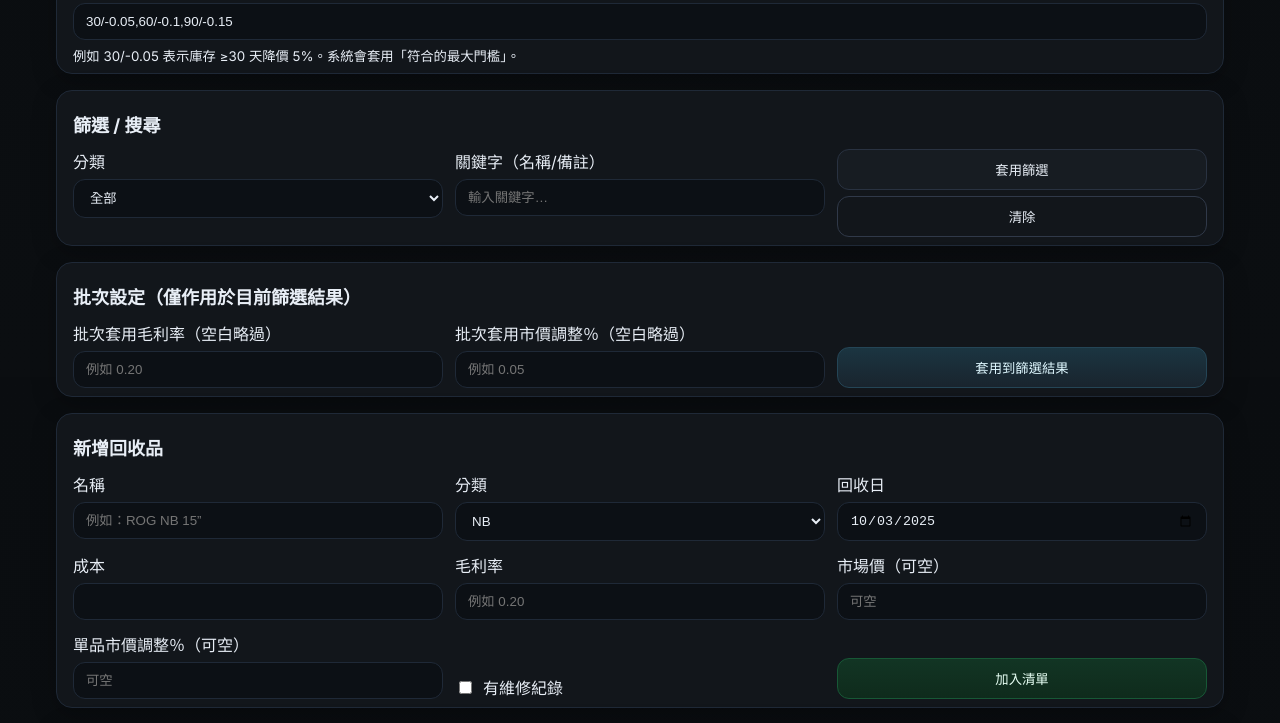
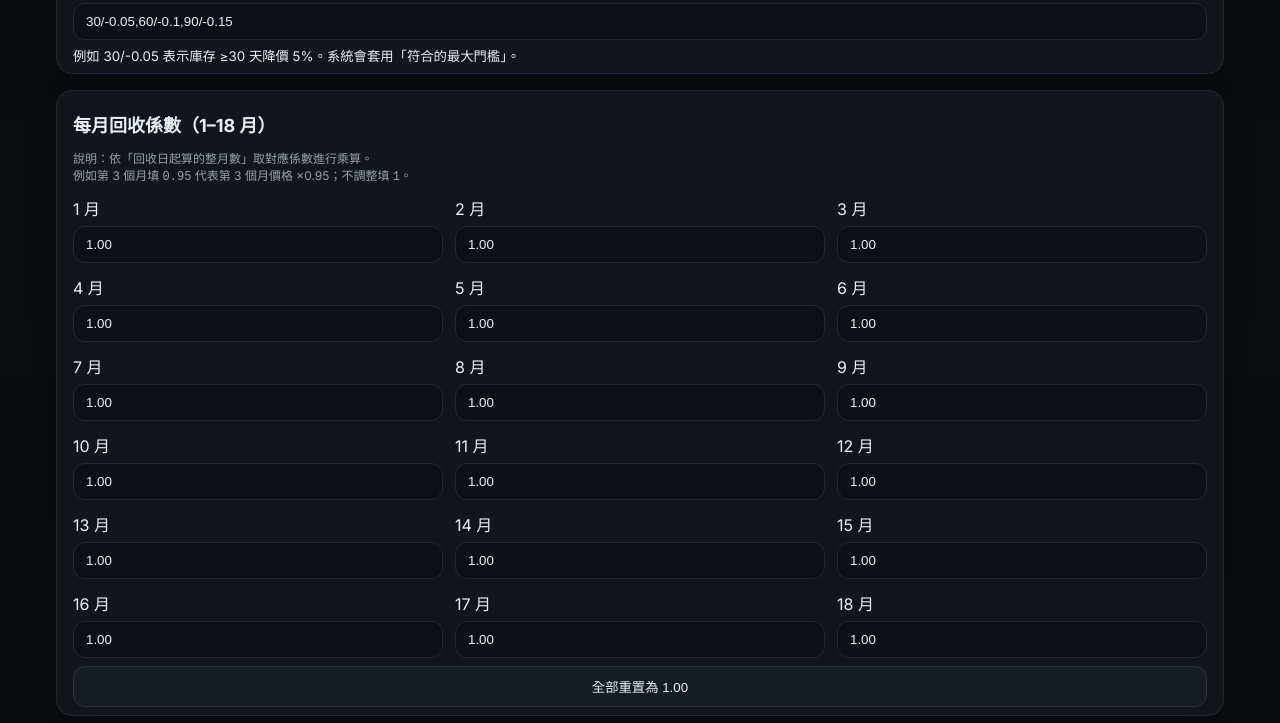
Before and after one commit to allen5821212-L/allen5821212-L-sinya-USEDPC-dashboard-pro-v8-repo, a plain HTML site: page index.html in a window 1280 px wide. Shown: the part 423-1146 px from the top of the page. Drawn offline with Linux system fonts and the light colour scheme.

Commit message:
Add files via upload

```diff
--- a/index.html
+++ b/index.html
@@ -69,6 +69,19 @@
         <label>逾期降價階梯（格式：天數/百分比，以逗號分隔）</label>
         <input id="ladderInput" type="text" value="30/-0.05,60/-0.10,90/-0.15"/>
         <small>例如 30/-0.05 表示庫存 ≥30 天降價 5%。系統會套用「符合的最大門檻」。</small>
+      </div>
+    </section>
+
+
+    <section class="card">
+      <h2>每月回收係數（1–18 月）</h2>
+      <p class="muted">說明：依「回收日起算的整月數」取對應係數進行乘算。<br/>
+      例如第 3 個月填 <code>0.95</code> 代表第 3 個月價格 ×0.95；不調整填 <code>1</code>。</p>
+      <div class="grid three" id="coeffGrid">
+        <!-- Inputs are generated by script.js -->
+      </div>
+      <div class="form-row align-end" style="margin-top:8px">
+        <button id="btnCoeffReset" class="btn">全部重置為 1.00</button>
       </div>
     </section>
 
--- a/script.js
+++ b/script.js
@@ -22,6 +22,7 @@ const state = {
     minMarginFloor: 0.10,
     notBelowMarketPct: -0.05,
     ladder: [ {days:30, adj:-0.05}, {days:60, adj:-0.10}, {days:90, adj:-0.15} ],
+    monthlyCoeffs: Array.from({length:18}, ()=>1.00),
   }
 };
 
@@ -115,7 +116,13 @@ function computePrice(item, globals, today = new Date()){
   steps.afterLadder = price;
   steps.ladderAdj = ladderAdj;
 
-  // 5) enforce minimum margin floor
+  // 5) monthly recovery coefficient (by month index 1..18)
+  const monthIndex = Math.min(18, Math.max(1, Math.floor(daysInStock/30)+1));
+  const coeff = Array.isArray(globals.monthlyCoeffs)? Number(globals.monthlyCoeffs[monthIndex-1]||1) : 1;
+  price = price * coeff;
+  steps.afterMonthlyCoeff = price;
+
+  // 6) enforce minimum margin floor
   const minPriceByMargin = cost * (1 + minMarginFloor);
   if(price < minPriceByMargin){
     price = minPriceByMargin;
@@ -162,6 +169,7 @@ function render(){
       <div class="badge mono">市價調整後: ${fmt(steps.adjustedMarket)}</div>
       <div class="badge mono">初步: ${fmt(steps.initialMarginPrice)}</div>
       <div class="badge mono">階梯(${steps.ladderAdj}): ${fmt(steps.afterLadder)}</div>
+      <div class="badge mono">月係數: ${fmt(steps.afterMonthlyCoeff)}</div>
       <div class="badge mono">底線: ${fmt(steps.afterMinMargin)}</div>
       <div class="badge mono">市價下限: ${fmt(steps.afterMarketFloor)}</div>
       <div class="badge mono">四捨五入: ${fmt(steps.afterRounding)}</div>
@@ -493,6 +501,7 @@ function pushGlobalsToUI(){
   $("#minMarginFloor").value = state.globals.minMarginFloor;
   $("#notBelowMarketPct").value = state.globals.notBelowMarketPct;
   $("#ladderInput").value = state.globals.ladder.map(x => `${x.days}/${x.adj}`).join(",");
+  buildCoeffGrid();
 }
 function seed(){
   state.items = [
@@ -510,13 +519,49 @@ function seed(){
     minMarginFloor: 0.10,
     notBelowMarketPct: -0.05,
     ladder: [ {days:30, adj:-0.05}, {days:60, adj:-0.10}, {days:90, adj:-0.15} ],
+    monthlyCoeffs: Array.from({length:18}, ()=>1.00),
   };
   pushGlobalsToUI();
   $("#toggleDiagnostics").checked = false;
 }
 
+
+// ---- Monthly Coefficients (1–18 months) UI ----
+function buildCoeffGrid(){
+  const grid = document.getElementById("coeffGrid");
+  if(!grid) return;
+  grid.innerHTML = "";
+  for(let i=1;i<=18;i++){
+    const wrap = document.createElement("div");
+    wrap.className = "form-row";
+    wrap.innerHTML = `
+      <label>${i} 月</label>
+      <input type="number" step="0.01" data-coeff-index="${i-1}" value="${Number(state.globals.monthlyCoeffs[i-1]).toFixed(2)}"/>
+    `;
+    grid.appendChild(wrap);
+  }
+  grid.querySelectorAll("input[data-coeff-index]").forEach(inp => {
+    inp.addEventListener("input", e=>{
+      const idx = Number(e.target.dataset.coeffIndex);
+      const v = Number(e.target.value);
+      state.globals.monthlyCoeffs[idx] = Number.isFinite(v) ? v : 1.00;
+      render();
+    });
+  });
+  const resetBtn = document.getElementById("btnCoeffReset");
+  if(resetBtn){
+    resetBtn.onclick = ()=>{
+      state.globals.monthlyCoeffs = Array.from({length:18}, ()=>1.00);
+      buildCoeffGrid();
+      render();
+    };
+  }
+}
+
+
 document.addEventListener("DOMContentLoaded", ()=>{
   seed();
+  buildCoeffGrid();
   render();
   $("#newDate").value = new Date().toISOString().slice(0,10);
 });
--- a/style.css
+++ b/style.css
@@ -84,3 +84,5 @@ td.right{text-align:right}
 /* Editable cells */
 td[contenteditable="true"]{background:#0b1218; outline:none; border-radius:6px}
 .badge{padding:2px 8px; border-radius:999px; font-size:12px; border:1px solid #2a3748; background:#10161d; color:#c7d2de}
+
+.muted{color:var(--muted); font-size:12px}
```
Also changed, not shown: CHANGELOG.md, README.md, 1 other file.
